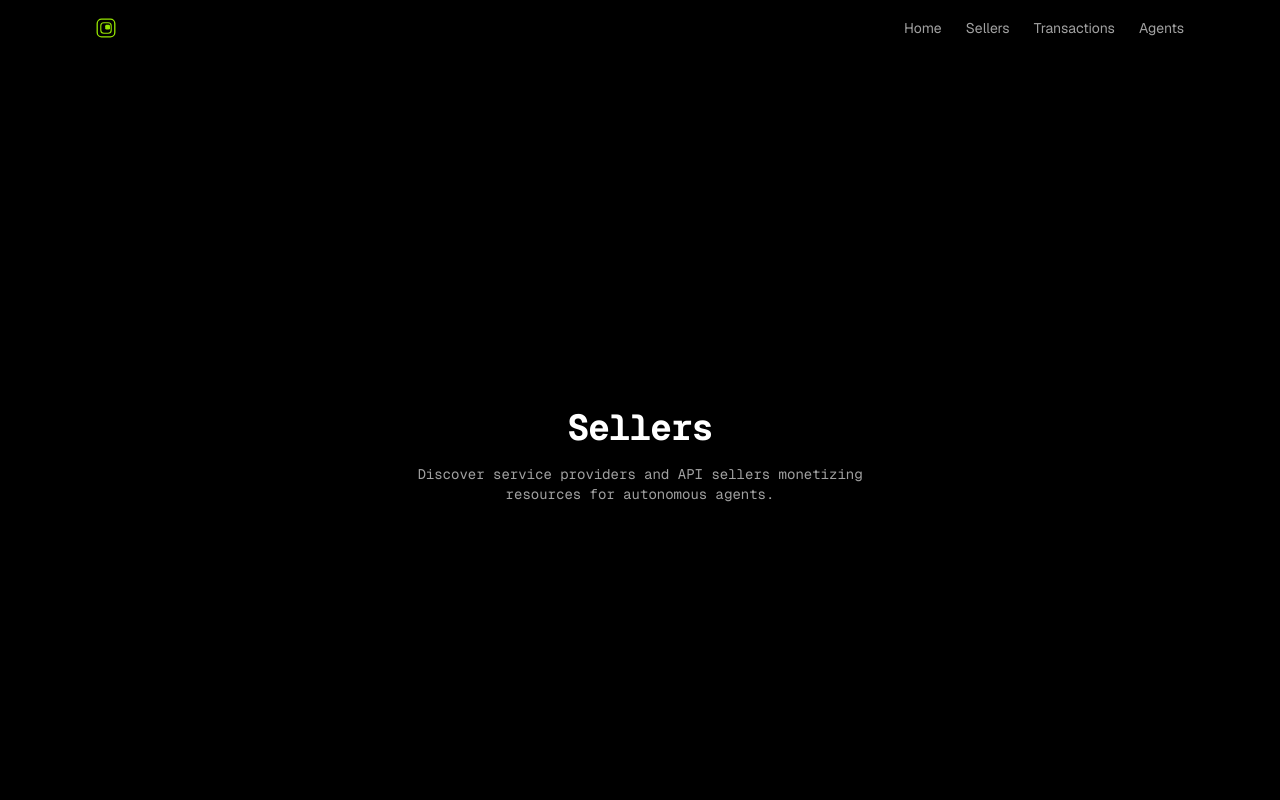
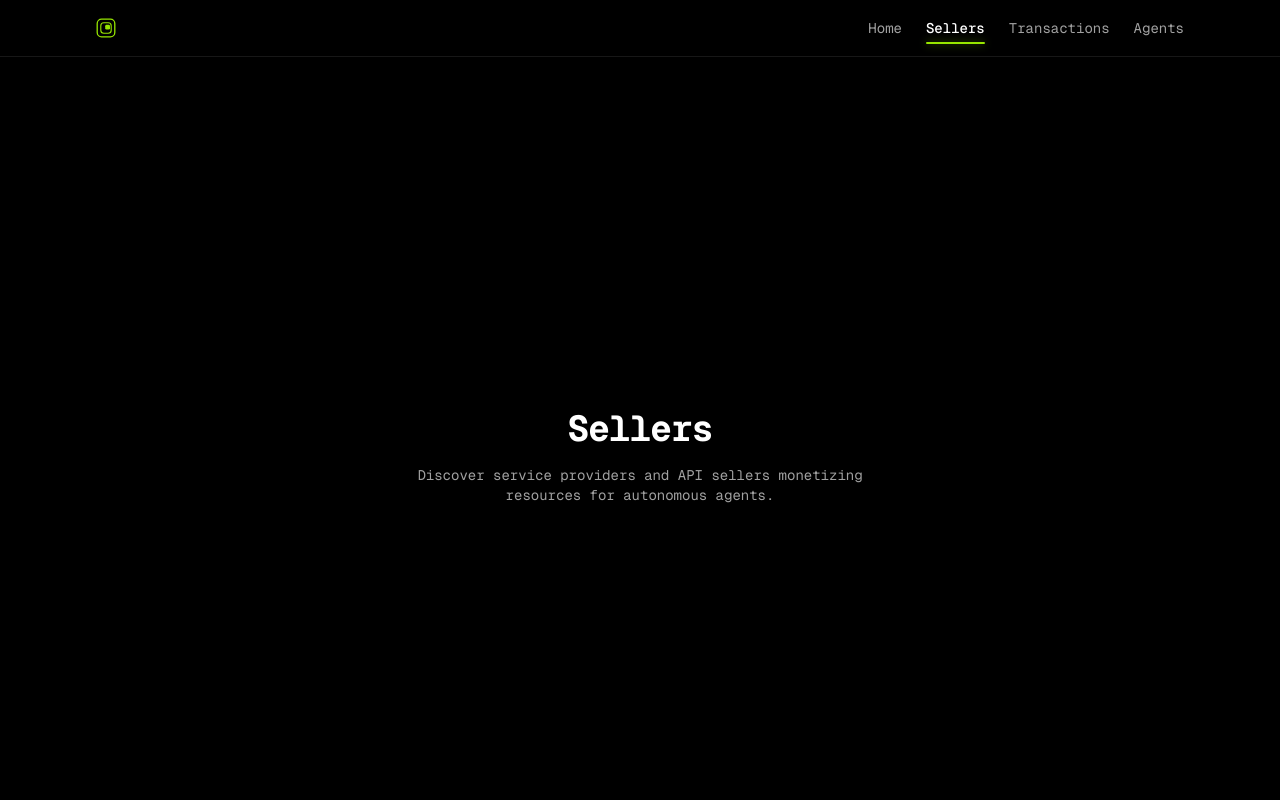
Before and after one commit to harnessmoneyhq/web, a Next.js app: page /sellers in a window 1280 px wide. Shown: the top 800 px of the page. Built offline with nearby package versions, Linux system fonts and the light colour scheme.

Commit message:
feat: make navigation more clear

```diff
--- a/components/navbar.tsx
+++ b/components/navbar.tsx
@@ -1,8 +1,20 @@
+"use client";
+
 import Link from "next/link";
+import { usePathname } from "next/navigation";
+
+const NAV_ITEMS = [
+  { name: "Home", href: "/" },
+  { name: "Sellers", href: "/sellers" },
+  { name: "Transactions", href: "/transactions" },
+  { name: "Agents", href: "/agents" },
+];
 
 export function Navbar() {
+  const pathname = usePathname();
+
   return (
-    <header className="sticky top-0 z-50 bg-black">
+    <header className="sticky top-0 z-50 bg-black/90 backdrop-blur-md border-b border-neutral-900">
       <div className="flex h-14 items-center justify-between px-4 sm:px-6 lg:px-8 max-w-6xl mx-auto">
         <div className="flex items-center gap-2">
           {/* Harness Logo */}
@@ -22,37 +34,33 @@ export function Navbar() {
               <rect x="46" y="34" width="24" height="24" rx="7" fill="#97E600" />
             </svg>
           </Link>
-
-
         </div>
 
         {/* Nav Links */}
-        <nav className="flex items-center gap-6 text-sm font-sans">
-          <Link
-            href="/"
-            className="text-neutral-400 hover:text-white transition-colors"
-          >
-            Home
-          </Link>
-          <Link
-            href="/sellers"
-            className="text-neutral-400 hover:text-white transition-colors"
-          >
-            Sellers
-          </Link>
-          <Link
-            href="/transactions"
-            className="text-neutral-400 hover:text-white transition-colors"
-          >
-            Transactions
-          </Link>
-          <Link
-            href="/agents"
-            className="text-neutral-400 hover:text-white transition-colors"
-          >
-            Agents
-          </Link>
+        <nav className="flex items-center gap-6 text-sm font-mono">
+          {NAV_ITEMS.map((item) => {
+            const isActive =
+              item.href === "/"
+                ? pathname === "/"
+                : pathname.startsWith(item.href);
 
+            return (
+              <Link
+                key={item.name}
+                href={item.href}
+                className={`relative py-1.5 transition-colors ${
+                  isActive
+                    ? "text-white font-medium"
+                    : "text-neutral-400 hover:text-neutral-200"
+                }`}
+              >
+                <span>{item.name}</span>
+                {isActive && (
+                  <span className="absolute bottom-0 left-0 right-0 h-[2px] bg-[#97E600] rounded-full shadow-[0_0_8px_rgba(151,230,0,0.5)]" />
+                )}
+              </Link>
+            );
+          })}
         </nav>
       </div>
     </header>
```
